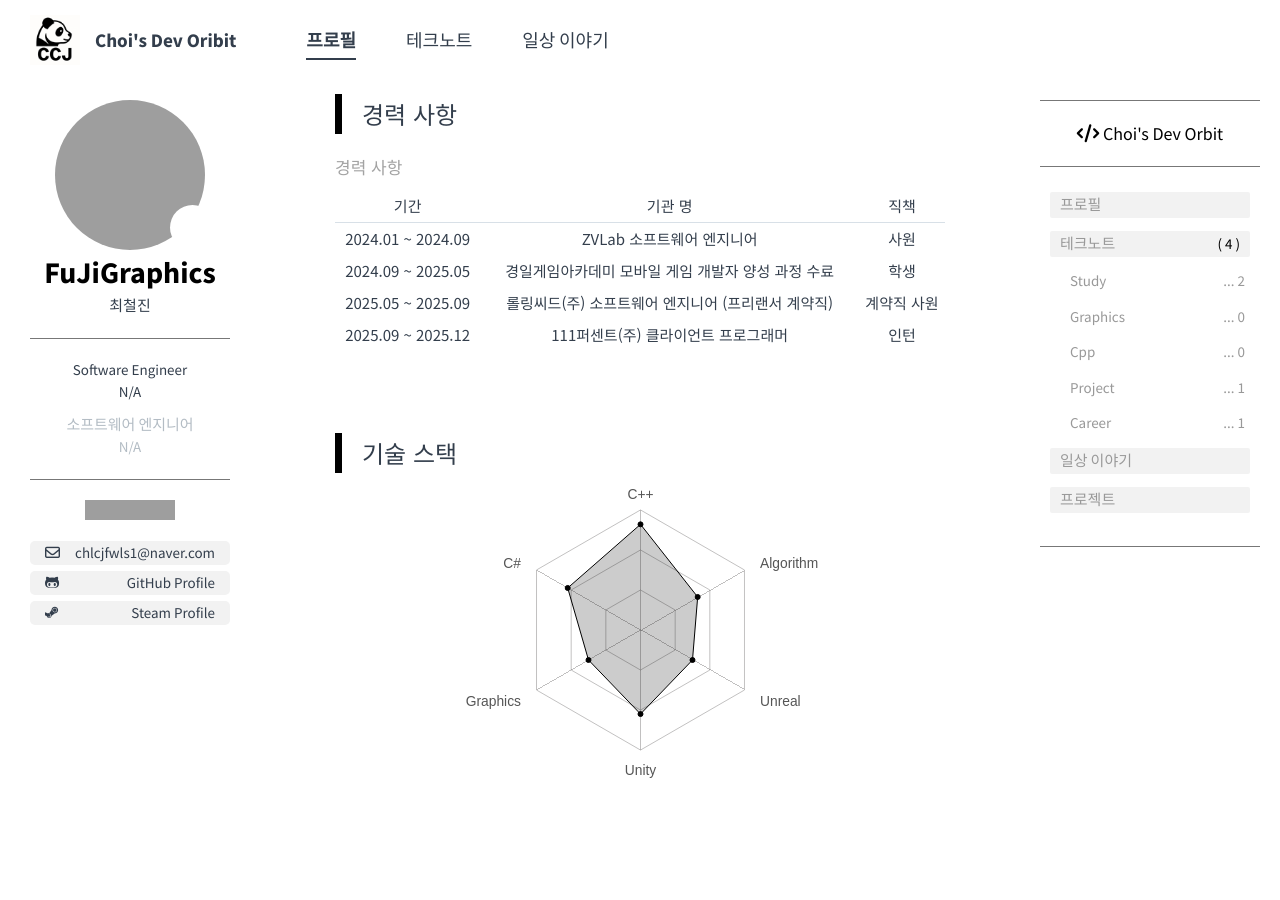
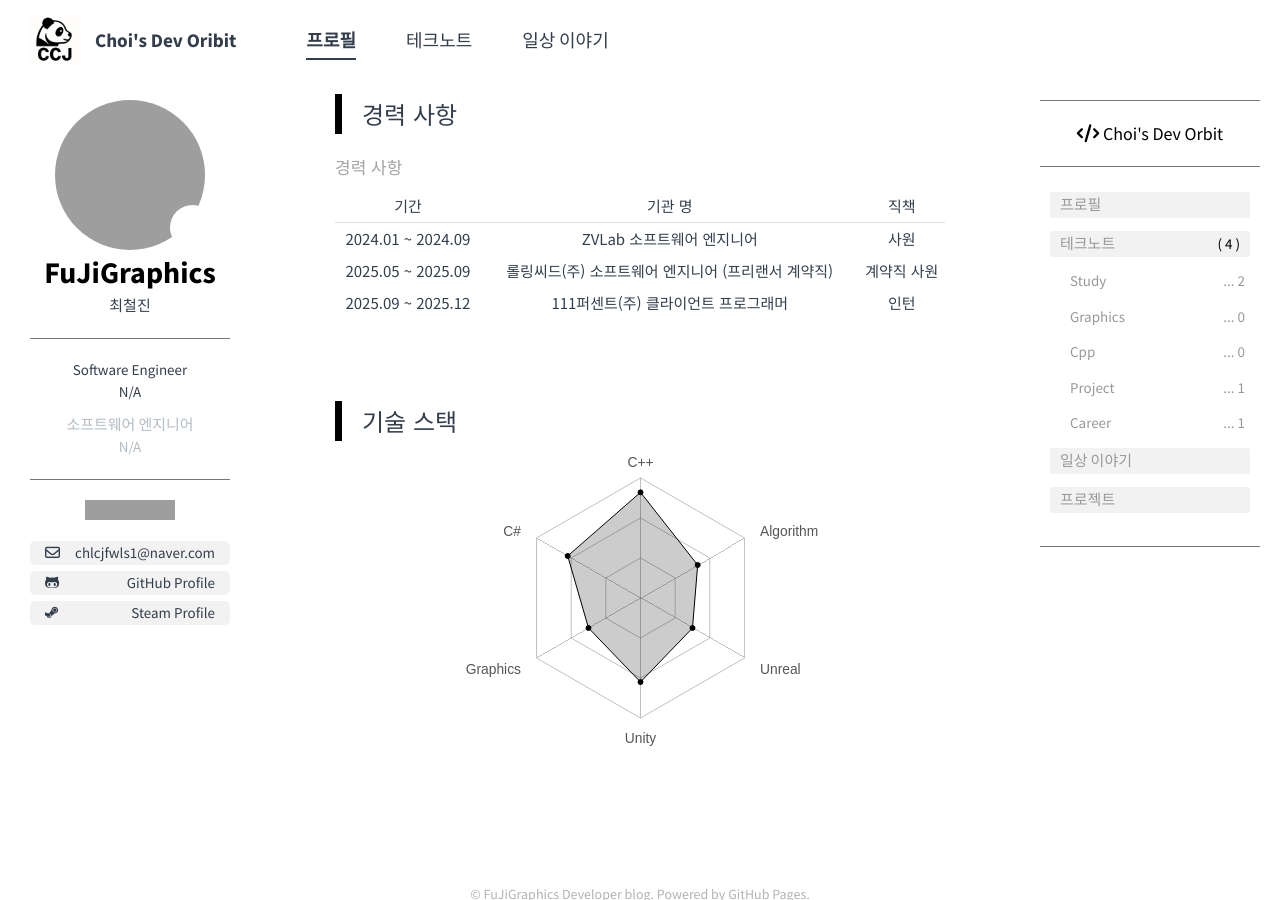
Before and after one commit to FuJiGraphics/FuJiGraphics.github.io, a Jekyll site: the page built from profile/index.md, in a window 1280 px wide and 900 px high, scrolled down 570 px. Built offline with Jekyll 4.4.1, drawn with Linux system fonts in a browser that asks for light colours; some web fonts are replaced; grey boxes are pictures that could not be loaded.

Commit message:
chore: 수정

```diff
--- a/_data/career.yml
+++ b/_data/career.yml
@@ -2,9 +2,9 @@
     com : ZVLab 소프트웨어 엔지니어
     position : 사원
 
-  - period : 2024.09 ~ 2025.05
-    com : 경일게임아카데미 모바일 게임 개발자 양성 과정 수료
-    position : 학생
+  # - period : 2024.09 ~ 2025.05
+  #   com : 경일게임아카데미 모바일 게임 개발자 양성 과정 수료
+  #   position : 학생
 
   - period : 2025.05 ~ 2025.09
     com : 롤링씨드(주) 소프트웨어 엔지니어 (프리랜서 계약직)
```
